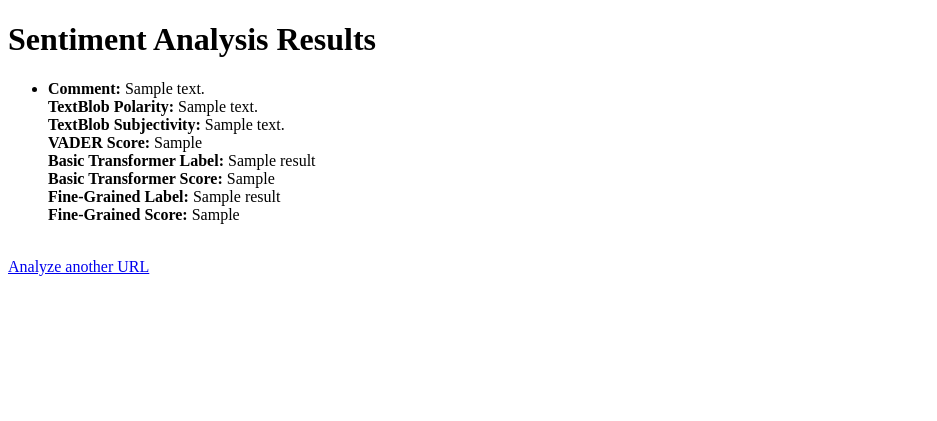
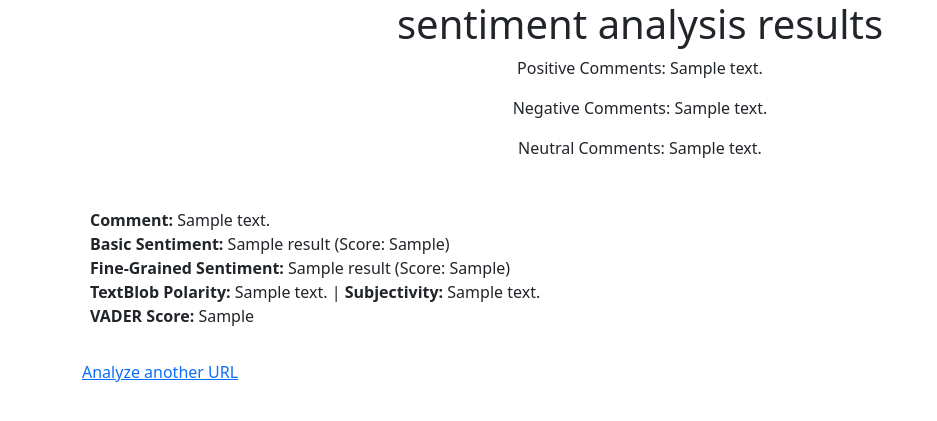
Before and after one commit to birat1/reddit-sentiment-analyser, a Flask app: template src/templates/results.html in a window 1280 px wide. Shown: the top 421 px of the page, without its empty margins (0-937 px from the left). Run offline with Flask 3, Linux system fonts and the light colour scheme; the template is opened without the code that fills it: most values are stand-ins (such as "Sample title", 1, 10 or a date in 2020); parts of the project's set-up code (start-up, migrations or seed data) failed here and were passed over.

Commit message:
Displays a summary of sentiment comments

```diff
--- a/src/app.py
+++ b/src/app.py
@@ -38,8 +38,18 @@
     # Perform sentiment analysis on the comments
     results = combined_sentiment_analysis(cleaned_comments)
 
+    positive_comments = sum(1 for result in results if result['Basic Transformer Label'] == 'positive')
+    negative_comments = sum(1 for result in results if result['Basic Transformer Label'] == 'negative')
+    neutral_comments = sum(1 for result in results if result['Basic Transformer Label'] == 'neutral')
+
+    summary = {
+        'positive_comments': positive_comments,
+        'negative_comments': negative_comments,
+        'neutral_comments': neutral_comments
+    }
+
     # Render the results.html template with the analysis results
-    return render_template("results.html", results=results)
+    return render_template("results.html", results=results, summary=summary)
 
 
 # Render dummy results for testing purposes
--- a/src/templates/results.html
+++ b/src/templates/results.html
@@ -1,25 +1,43 @@
 <!DOCTYPE html>
-<html>
+<html lang="en">
     <head>
+        <meta charset="UTF-8" />
+        <meta name="viewport" content="width=device-width, initial-scale=1.0" />
         <title>Sentiment Analysis Results</title>
+
+        <!-- Google Fonts -->
+        <link rel="preconnect" href="https://fonts.googleapis.com" />
+        <link rel="preconnect" href="https://fonts.gstatic.com" crossorigin />
+        <link href="https://fonts.googleapis.com/css2?family=Noto+Sans+Mono&display=swap" rel="stylesheet"/>
+
+        <!-- Stylesheets -->
+        <link rel="stylesheet" href="https://cdn.jsdelivr.net/npm/bootstrap@5.3.3/dist/css/bootstrap.min.css" integrity="sha384-QWTKZyjpPEjISv5WaRU9OFeRpok6YctnYmDr5pNlyT2bRjXh0JMhjY6hW+ALEwIH" crossorigin="anonymous"/>
+        <link rel="stylesheet" href="../static/css/results.css" />
+
+        <link rel="icon" href="../static/images/logo.png" type="image/png" />
     </head>
     <body>
-        <h1>Sentiment Analysis Results</h1>
-        <ul>
-            {% for result in results %}
-            <li>
-                <Strong>Comment:</Strong> {{ result['Comment'] }}<br>
-                <Strong>TextBlob Polarity:</Strong> {{ result['TextBlob Polarity'] }}<br>
-                <Strong>TextBlob Subjectivity:</Strong> {{ result['TextBlob Subjectivity'] }}<br>
-                <Strong>VADER Score:</Strong> {{ result['VADER Score'] }}<br>
-                <Strong>Basic Transformer Label:</Strong> {{ result['Basic Transformer Label'] }}<br>
-                <Strong>Basic Transformer Score:</Strong> {{ result['Basic Transformer Score'] }}<br>
-                <Strong>Fine-Grained Label:</Strong> {{ result['Fine-Grained Label'] }}<br>
-                <Strong>Fine-Grained Score:</Strong> {{ result['Fine-Grained Score'] }}<br>
-                <br>
-            </li>
-            {% endfor %}
-        </ul>
-        <a href="/">Analyze another URL</a>
+        <h1 class="text-center title">sentiment analysis results</h1>
+        <p class="text-center">Positive Comments: {{ summary.positive_comments }}</p>
+        <p class="text-center">Negative Comments: {{ summary.negative_comments }}</p>
+        <p class="text-center">Neutral Comments: {{ summary.neutral_comments }}</p>
+
+        <div class="container">
+            <div class="row gx-5">
+                {% for result in results %}
+                <div class="col p-3">
+                    <div class="result-box p-3">
+                        <Strong>Comment:</Strong> {{ result['Comment'] }}<br>
+                        <Strong>Basic Sentiment:</Strong> {{ result['Basic Transformer Label'] }} (Score: {{ result['Basic Transformer Score'] }})<br>
+                        <Strong>Fine-Grained Sentiment:</Strong> {{ result['Fine-Grained Label'] }} (Score: {{ result['Fine-Grained Score'] }})<br>
+                        <Strong>TextBlob Polarity:</Strong> {{ result['TextBlob Polarity'] }} | <strong>Subjectivity:</strong> {{ result['TextBlob Subjectivity'] }}<br>
+                        <Strong>VADER Score:</Strong> {{ result['VADER Score'] }}<br>
+                    </div>
+                </div>
+                {% endfor %}
+            </div>
+            <a href="/">Analyze another URL</a>
+        </div>
+        <script src="https://cdn.jsdelivr.net/npm/bootstrap@5.3.3/dist/js/bootstrap.bundle.min.js" integrity="sha384-YvpcrYf0tY3lHB60NNkmXc5s9fDVZLESaAA55NDzOxhy9GkcIdslK1eN7N6jIeHz" crossorigin="anonymous"></script>
     </body>
 </html>
```
